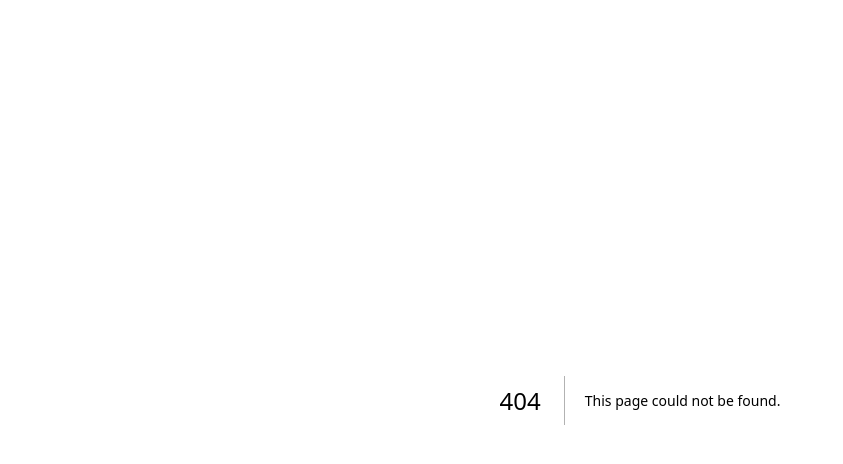
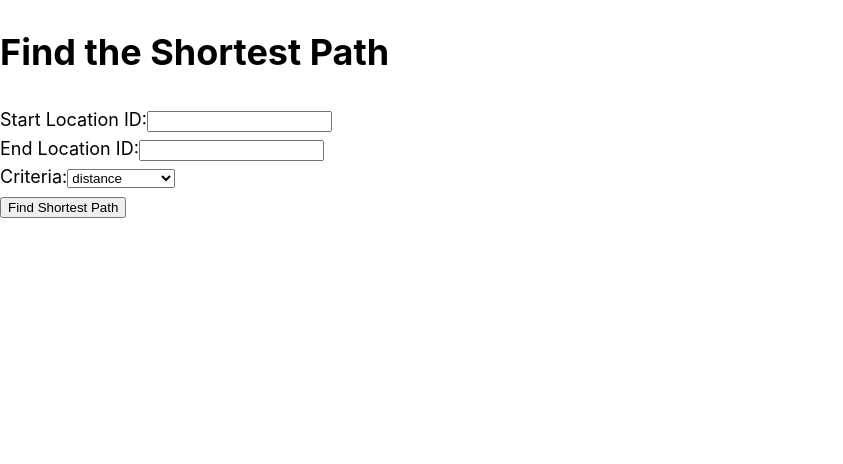
Before and after one commit to khaitr23/AstraPath, a Next.js app: page /ShortestPath in a window 1280 px wide. Before the commit this address had no page. Shown: the top 464 px of the page, without its empty margins (0-843 px from the left). Built offline with nearby package versions, Linux system fonts and the light colour scheme.

Commit message:
added ShortestPath.tsx

```diff
--- /dev/null
+++ b/pages/ShortestPath.tsx
@@ -0,0 +1,118 @@
+import React, { useState } from "react";
+
+const ShortestPath: React.FC = () => {
+  // State for input fields
+  const [startId, setStartId] = useState<string>("");
+  const [endId, setEndId] = useState<string>("");
+  const [criteria, setCriteria] = useState<string>("distance"); // Default criteria to "distance"
+  const [path, setPath] = useState<any>(null);
+  const [loading, setLoading] = useState<boolean>(false);
+  const [error, setError] = useState<string>("");
+
+  // Handle form submission
+  const handleSubmit = async (e: React.FormEvent) => {
+    e.preventDefault();
+    setLoading(true);
+    setError("");
+    setPath(null);
+
+    try {
+      const response = await fetch("/api/findShortestPath", {
+        method: "POST",
+        headers: {
+          "Content-Type": "application/json",
+        },
+        body: JSON.stringify({ startId, endId, criteria }),
+      });
+
+      if (!response.ok) {
+        throw new Error("Failed to fetch the shortest path.");
+      }
+
+      const data = await response.json();
+      setPath(data[0]); // Since we limit to one result, we use data[0]
+    } catch (err: any) {
+      setError(err.message || "Something went wrong!");
+    } finally {
+      setLoading(false);
+    }
+  };
+
+  return (
+    <div>
+      <h1>Find the Shortest Path</h1>
+      <form onSubmit={handleSubmit}>
+        <div>
+          <label>Start Location ID:</label>
+          <input
+            type="text"
+            value={startId}
+            onChange={(e) => setStartId(e.target.value)}
+            required
+          />
+        </div>
+
+        <div>
+          <label>End Location ID:</label>
+          <input
+            type="text"
+            value={endId}
+            onChange={(e) => setEndId(e.target.value)}
+            required
+          />
+        </div>
+
+        <div>
+          <label>Criteria:</label>
+          <select
+            value={criteria}
+            onChange={(e) => setCriteria(e.target.value)}
+            required
+          >
+            <option value="distance">distance</option>
+            <option value="co2Emission">CO2 Emission</option>
+            <option value="moneyCost">moneyCost</option>
+            <option value="timeTaken">timeTaken</option>
+          </select>
+        </div>
+
+        <button type="submit" disabled={loading}>
+          {loading ? "Loading..." : "Find Shortest Path"}
+        </button>
+      </form>
+
+      {error && <div style={{ color: "red" }}>{error}</div>}
+
+      {path && (
+        <div>
+          <h2>Shortest Path</h2>
+          <div>
+            <strong>Total {criteria}:</strong> {path.totalWeight}
+          </div>
+          <h3>Path Details:</h3>
+          <ul>
+            {path.pathNodes.map((segment: any, index: number) => (
+              <li key={index}>
+                <div>
+                  <strong>Start Node:</strong> {segment.startNode.name} (ID:{" "}
+                  {segment.startNode.id})
+                </div>
+                <div>
+                  <strong>End Node:</strong> {segment.endNode.name} (ID:{" "}
+                  {segment.endNode.id})
+                </div>
+                <div>
+                  <strong>Relationship:</strong> Distance:{" "}
+                  {segment.relationship.distance}, CO2 Emission:{" "}
+                  {segment.relationship.CO2_emission}
+                </div>
+              </li>
+            ))}
+          </ul>
+        </div>
+      )}
+    </div>
+  );
+};
+
+export default ShortestPath;
--- a/pages/index.tsx
+++ b/pages/index.tsx
@@ -4,12 +4,14 @@ import utilStyles from "../styles/utils.module.css";
 import React from "react";
 import { AddNodePage } from "./AddNode";
 import { AddEdgePage } from "./AddEdge";
+import ShortestPath from "./ShortestPath";
 
 export default function Home() {
   return (
     <div>
-      <AddNodePage/>
-      <AddEdgePage/>
+      <AddNodePage />
+      <AddEdgePage />
+      <ShortestPath />
     </div>
   );
 }
```
